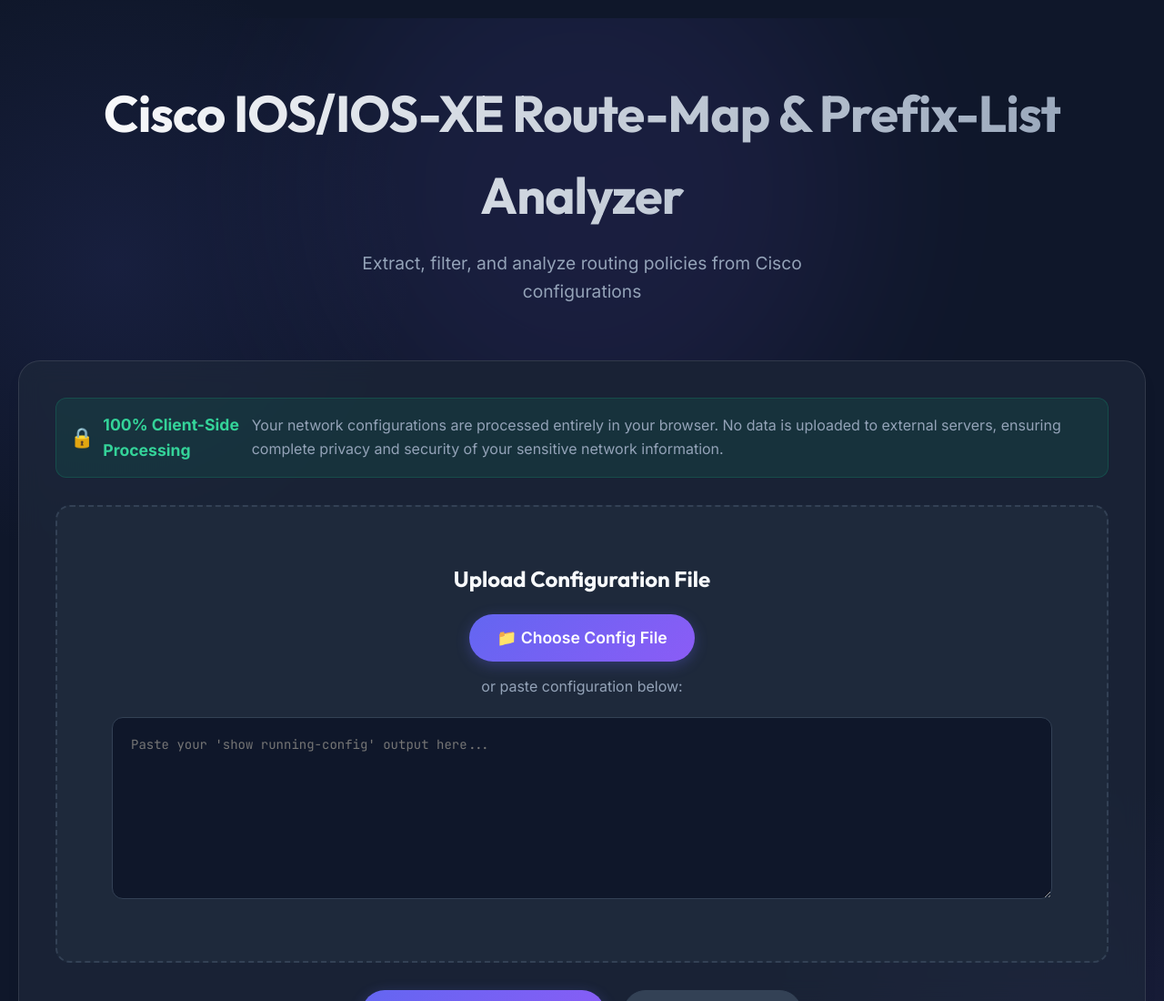
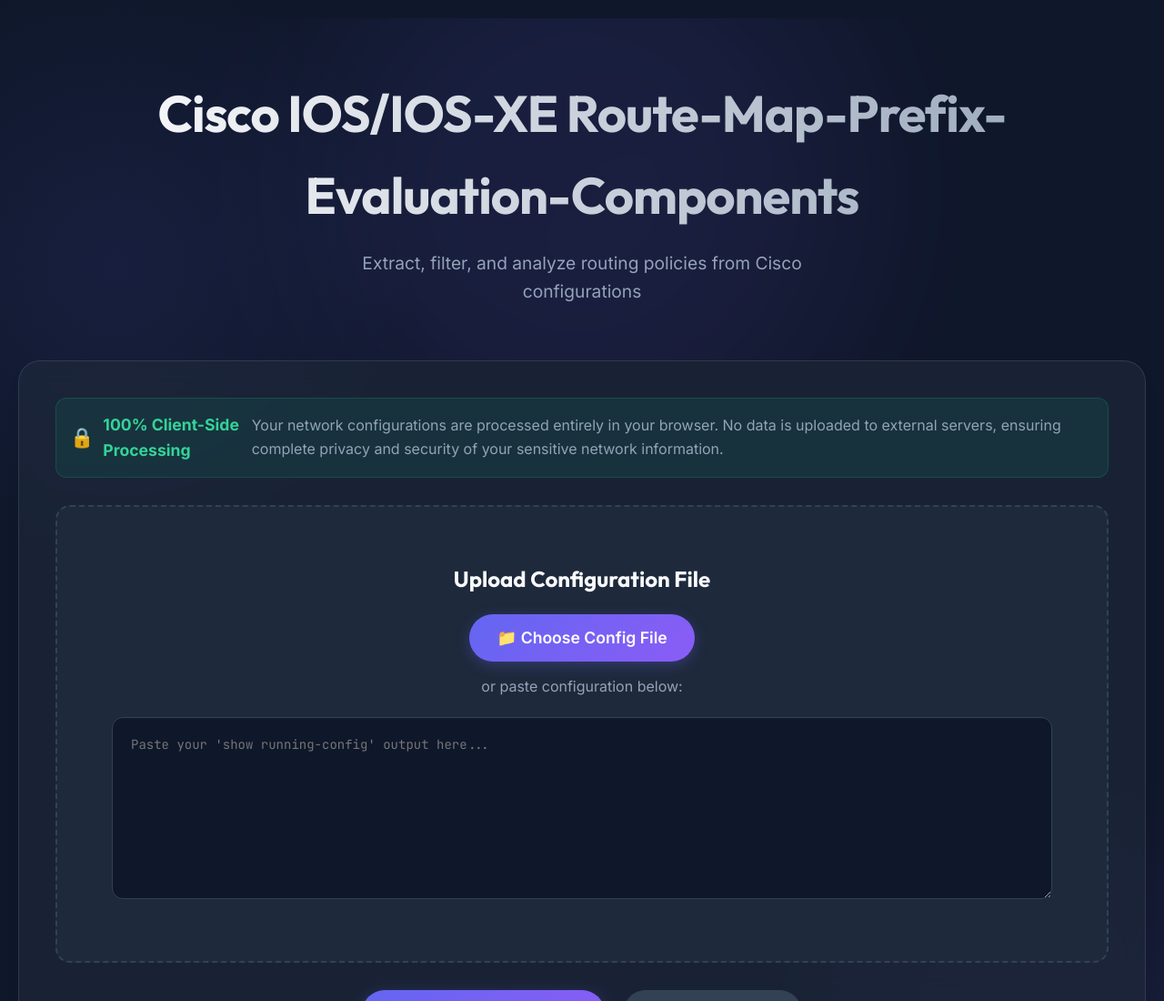
Before and after one commit to netvizpro/Route-Map-Prefix-Evaluation-Components, a plain HTML site: page index.html in a window 1280 px wide. Shown: the top 1100 px of the page at 91% size. Drawn offline with Linux system fonts and the light colour scheme.

Commit message:
Update index.html

```diff
--- a/index.html
+++ b/index.html
@@ -859,7 +859,7 @@
 <body>
     <div class="container">
         <div class="header">
-            <h1>Cisco IOS/IOS-XE Route-Map & Prefix-List Analyzer</h1>
+            <h1>Cisco IOS/IOS-XE Route-Map-Prefix-Evaluation-Components</h1>
             <p>Extract, filter, and analyze routing policies from Cisco configurations</p>
         </div>
 
@@ -4121,4 +4121,5 @@
     </script>
 </body>
 
+
 </html>
```
